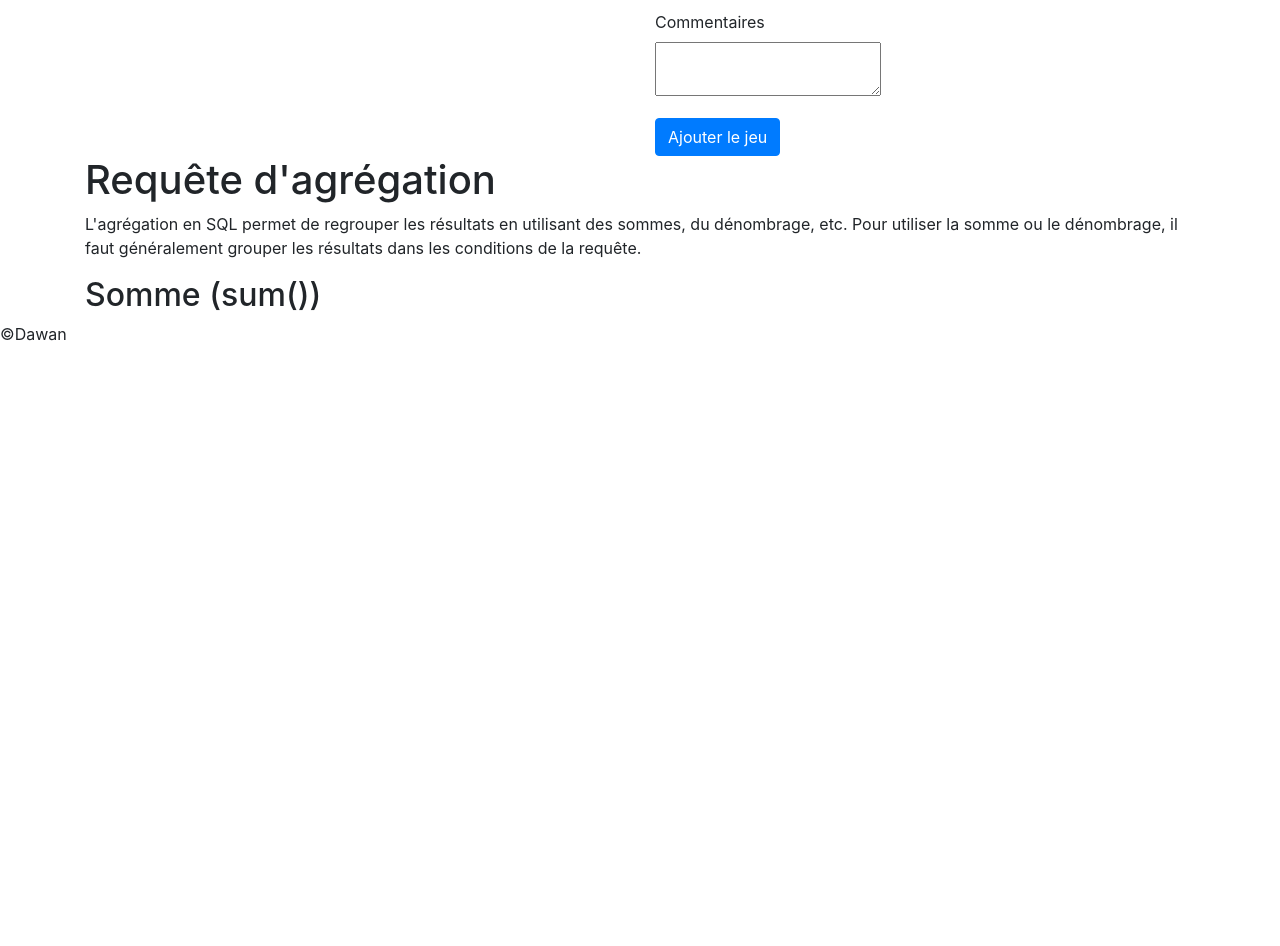
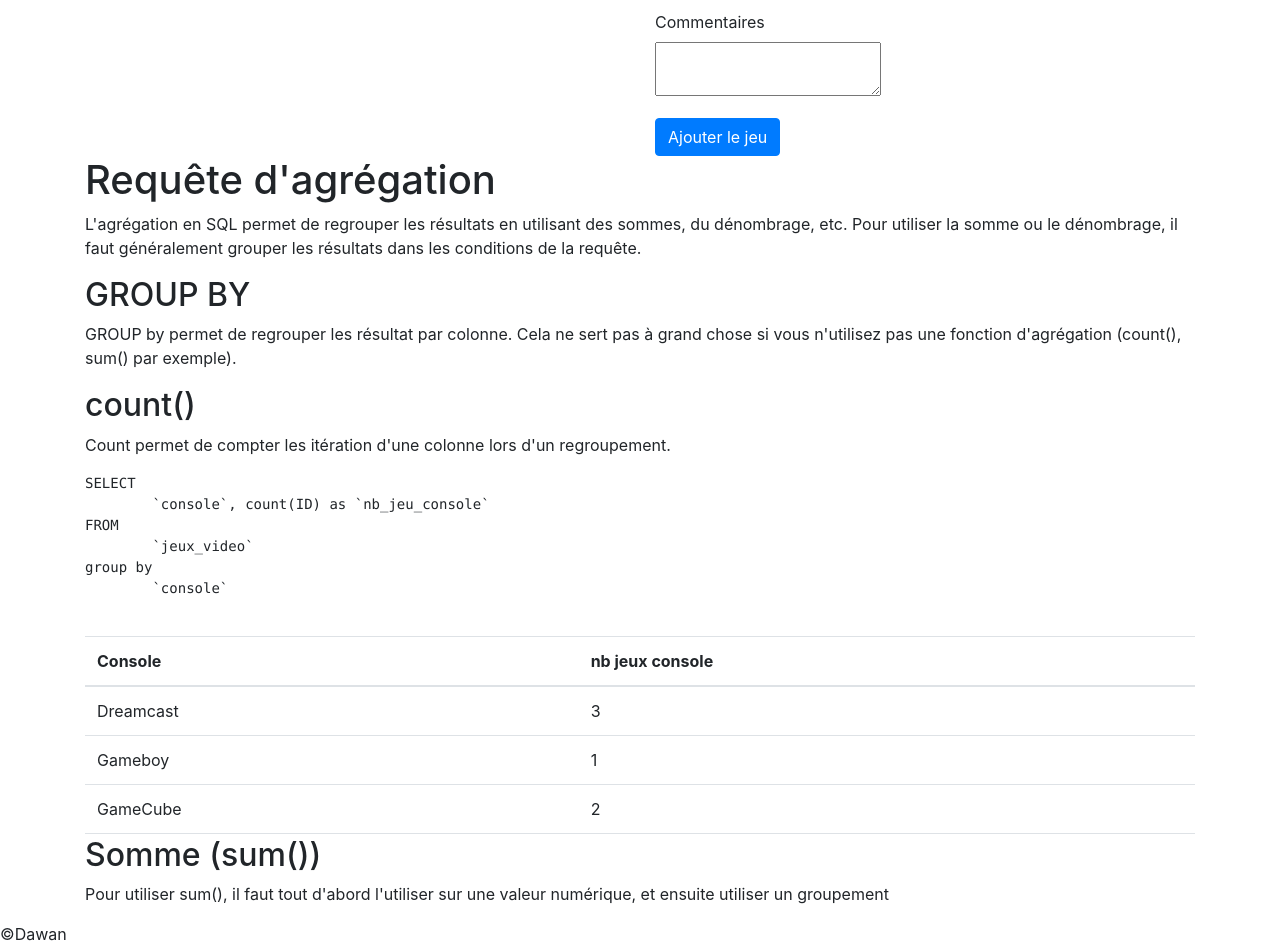
Before and after one commit to nicoduflot/php-avance-2020-11-16, a PHP site: page /pdo.php in a window 1280 px wide. Shown: the part 2914-3860 px from the top of the page. Before the commit the page ends 3255 px from the top, so only its background shows below. Run offline with PHP 8.4, Linux system fonts and the light colour scheme; data comes from the database, SQL or seed files in the repository.

Commit message:
ajout group by et conut() page pdo

```diff
--- a/pdo.php
+++ b/pdo.php
@@ -432,7 +432,59 @@ use Doctrine\Common\Collections\ArrayCollection;
                 Pour utiliser la somme ou le dénombrage, il faut généralement grouper les résultats dans les conditions
                 de la requête.
             </p>
+            <h2>GROUP BY</h2>
+            <p>
+                GROUP by permet de regrouper les résultat par colonne. Cela ne sert pas à grand chose
+                si vous n'utilisez pas une fonction d'agrégation (count(), sum() par exemple).
+            </p>
+            <h2>count()</h2>
+            <p>
+                Count permet de compter les itération d'une colonne lors d'un regroupement.
+            </p>
+            <pre>
+SELECT
+	`console`, count(ID) as `nb_jeu_console`
+FROM
+	`jeux_video`
+group by
+	`console`
+            </pre>
+            <?php
+                $sql =  "SELECT".
+                        " `console`, count(ID) as `nb_jeu_console` ".
+                        " FROM ".
+                        "   `jeux_video` ".
+                        " group by ".
+                        "   `console`";
+                $req = $bdd->prepare($sql);
+                $req->execute() or die(print_r($bdd->errorInfo()));
+            ?>
+            <div style="max-height: 200px;overflow: auto">
+                <table class="table">
+                    <thead>
+                    <tr>
+                        <th>Console</th>
+                        <th>nb jeux console</th>
+                    </tr>
+                    </thead>
+                    <tbody>
+                    <?php
+                    while ($donnees = $req->fetch()){
+                        ?>
+                        <tr>
+                            <td><?php echo $donnees["console"]; ?></td>
+                            <td><?php echo $donnees["nb_jeu_console"]; ?></td>
+                        </tr>
+                        <?php
+                    }
+                    ?>
+                    </tbody>
+                </table>
+            </div>
             <h2>Somme (sum())</h2>
+            <p>
+                Pour utiliser sum(), il faut tout d'abord l'utiliser sur une valeur numérique, et ensuite utiliser un groupement
+            </p>
         </article>
     </section>
 </main>
--- a/updateJeuxVideo.php
+++ b/updateJeuxVideo.php
@@ -37,7 +37,8 @@ if (isset($_GET["action"]) && $_GET["action"] === 'modifJeu') {
                     ." `console` = ". ":console, "
                     ." `prix` = ". ":prix, "
                     ." `nbre_joueurs_max` = ". ":nbre_joueurs_max, "
-                    ." `commentaires` = ". ":commentaires "
+                    ." `commentaires` = ". ":commentaires, "
+                    ." `date_modif` = now() "
                     ." WHERE ID = :idJeux";
         $params["idJeux"]= $idJeu;
         $params["nom"]= $_POST["nom"];
```
